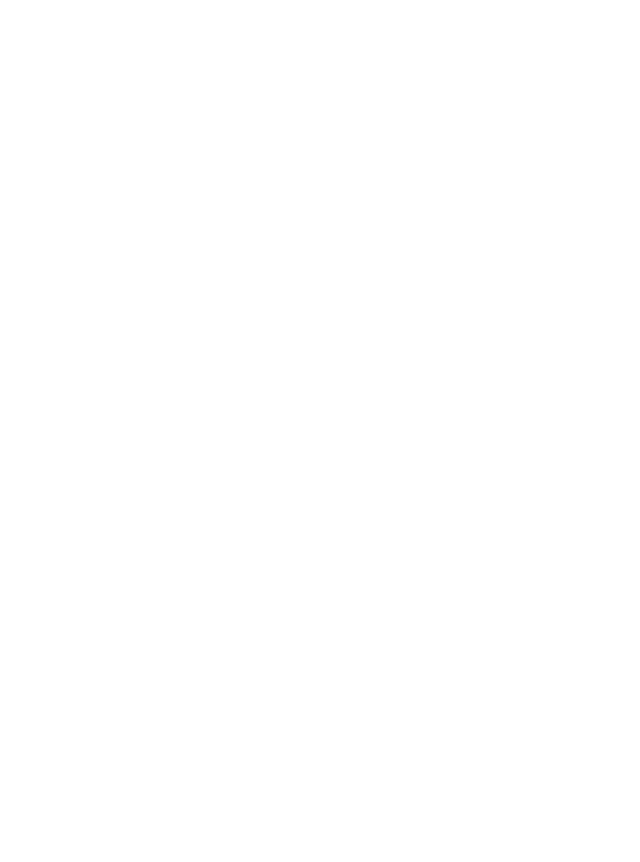
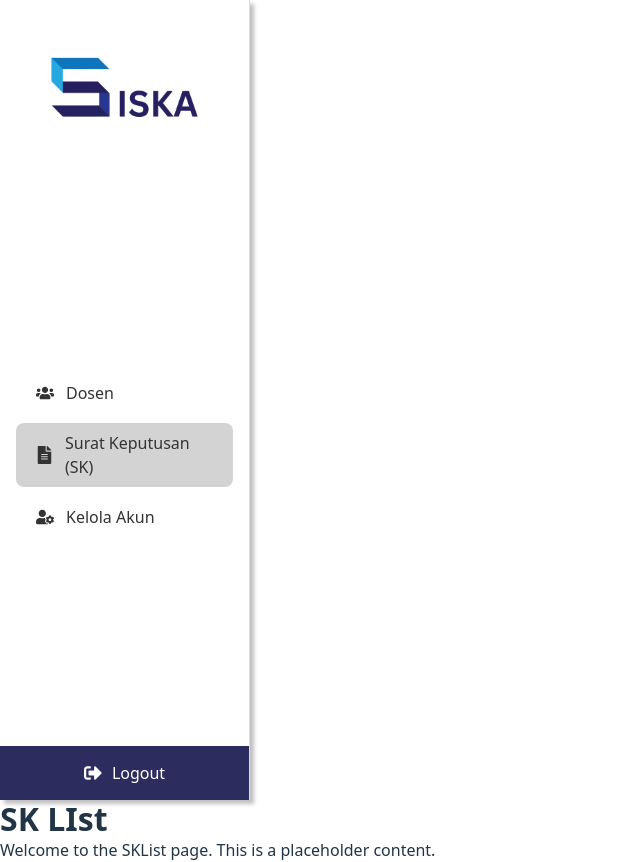
Before and after one commit to novelxv/SISKA, a React (Vite) app in the folder frontend/: page /sk in a window 1280 px wide. Before the commit this address had no page. Shown: the whole page, without its empty margins (0-640 px from the left). Before the commit the page ends 800 px from the top, so only its background shows below. Built offline with nearby package versions, Linux system fonts and the light colour scheme; sample sign-in values are in the browser's storage.

Commit message:
feat: add sidebar on frontend, change and add routenames (sk, dosen)

```diff
--- a/frontend/src/components/Navbar.tsx
+++ b/frontend/src/components/Navbar.tsx
@@ -0,0 +1,50 @@
+import { Link, useLocation } from "react-router-dom";
+import { FaUsers, FaFileAlt, FaUserCog, FaSignOutAlt } from "react-icons/fa";
+import "../styles/Sidebar.css";
+
+const Sidebar = () => {
+  const location = useLocation();
+
+  return (
+    <aside className="sidebar">
+      {/* Logo */}
+      <div className="logo">
+        <img src="../../public/Logo SiSKA.png" alt="SISKA Logo" className="logo-img" />
+      </div>
+
+      {/* Navigation Menu */}
+      <nav>
+        <ul>
+          <li className={location.pathname === "/dosen" ? "active" : ""}>
+            <Link to="/dosen">
+              <FaUsers className="icon" />
+              Dosen
+            </Link>
+          </li>
+          <li className={location.pathname === "/sk" ? "active" : ""}>
+            <Link to="/sk">
+              <FaFileAlt className="icon" />
+              Surat Keputusan (SK)
+            </Link>
+          </li>
+          <li className={location.pathname === "/kelola-akun" ? "active" : ""}>
+            <Link to="/kelola-akun">
+              <FaUserCog className="icon" />
+              Kelola Akun
+            </Link>
+          </li>
+        </ul>
+      </nav>
+
+      {/* Logout Button */}
+      <div className="logout">
+        <Link to="/logout">
+          <FaSignOutAlt className="icon" />
+          Logout
+        </Link>
+      </div>
+    </aside>
+  );
+};
+
+export default Sidebar;
--- a/frontend/src/pages/Dashboard.tsx
+++ b/frontend/src/pages/Dashboard.tsx
@@ -1,8 +1,10 @@
 import React from 'react';
+import Sidebar from '../components/Navbar';
 
 const Dashboard: React.FC = () => {
     return (
         <div>
+            <Sidebar></Sidebar>
             <h1>Dashboard</h1>
             <p>Welcome to the dashboard page. This is a placeholder content.</p>
         </div>
--- a/frontend/src/pages/Login.tsx
+++ b/frontend/src/pages/Login.tsx
@@ -23,7 +23,7 @@
         try {
             await auth?.login(username, password);
             toast.success("Login berhasil!");
-            setTimeout(() => navigate("/dashboard"), 1500);
+            setTimeout(() => navigate("/dosen"), 1500);
         } catch (err) {
             const errorMessage = typeof err === "string" ? err : "Login gagal. Silakan coba lagi.";
             setError(errorMessage);
--- a/frontend/src/pages/SKList.tsx
+++ b/frontend/src/pages/SKList.tsx
@@ -0,0 +1,14 @@
+import React from 'react';
+import Sidebar from '../components/Navbar';
+
+const SKList: React.FC = () => {
+    return (
+        <div>
+            <Sidebar></Sidebar>
+            <h1>SK LIst</h1>
+            <p>Welcome to the SKList page. This is a placeholder content.</p>
+        </div>
+    );
+};
+
+export default SKList;
--- a/frontend/src/routes/AppRoutes.tsx
+++ b/frontend/src/routes/AppRoutes.tsx
@@ -3,6 +3,7 @@
 import { AuthContext } from "../context/AuthContext";
 import Login from "../pages/Login";
 import Dashboard from "../pages/Dashboard";
+import SKList from "../pages/SKList";
 
 const AppRoutes = () => {
     const auth = useContext(AuthContext);
@@ -11,7 +12,8 @@
         <Router>
             <Routes>
                 <Route path="/login" element={<Login />} />
-                <Route path="/dashboard" element={auth?.token ? <Dashboard /> : <Navigate to="/login" />} />
+                <Route path="/dosen" element={auth?.token ? <Dashboard /> : <Navigate to="/login" />} />
+                <Route path="/sk" element={auth?.token ? <SKList /> : <Navigate to="/login" />} />
             </Routes>
         </Router>
     );
--- /dev/null
+++ b/frontend/src/styles/Sidebar.css
@@ -0,0 +1,95 @@
+.sidebar {
+    width: 250px;
+    height: 100vh;
+    background: white;
+    display: flex;
+    flex-direction: column;
+    justify-content: space-between;
+    border-right: 1px solid #ddd;
+    padding-left: 16px;
+    padding-right: 16px;
+    box-shadow: 4px 4px 4px 0px rgba(0, 0, 0, 0.25);
+  }
+
+  /* Logo Section */
+  .logo {
+    display: flex;
+    align-items: center;
+    justify-content: center;
+    width: 100%;
+  }
+
+  .logo-img {
+    width: 80%;
+    max-width: 180px;
+    height: auto;
+  }
+
+
+  h2 {
+    font-size: 1.5rem;
+    color: #2c2c5e;
+  }
+
+  /* Navigation */
+  nav ul {
+    list-style: none;
+    padding: 0;
+    margin: 0;
+  }
+
+  nav ul li {
+    padding: 8px 20px;
+    margin-bottom: 10px;
+  }
+
+  nav ul li a {
+    text-decoration: none;
+    display: flex;
+    align-items: center;
+    gap: 12px;
+    font-size: 16px;
+    color: #333;
+    transition: 0.3s;
+    font-weight: 500;
+  }
+
+  nav ul li a:hover {
+    color: #2c2c5e;
+  }
+
+  /* Active Menu */
+  nav ul li.active {
+    background: #d3d3d3;
+    border-radius: 8px;
+  }
+
+
+  /* Icons */
+  .icon {
+    font-size: 18px;
+  }
+
+  /* Logout Button */
+  .logout {
+    width: 100%;
+    padding-left: 16px;
+    background: #2c2c5e;
+    padding: 15px 20px;
+    text-align: center;
+    width: calc(100% + 32px);
+    margin-left: -16px;
+  }
+
+  .logout a {
+    color: white;
+    text-decoration: none;
+    display: flex;
+    align-items: center;
+    justify-content: center;
+    gap: 10px;
+  }
+
+  .logout a:hover {
+    opacity: 0.8;
+  }
```
Also changed, not shown: frontend/public/Logo SiSKA.png (added), frontend/src/styles/Dashboard.css (added).
